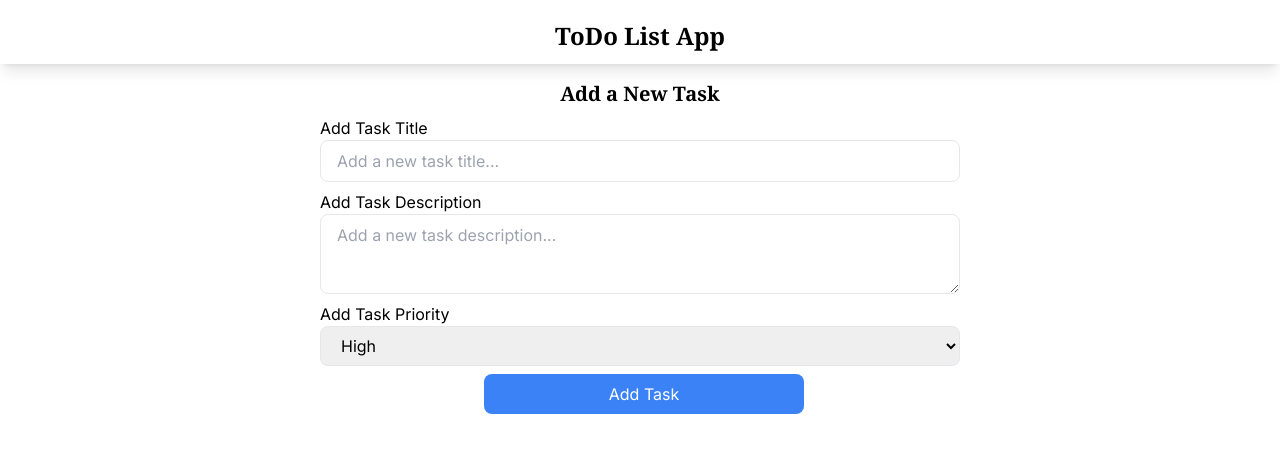
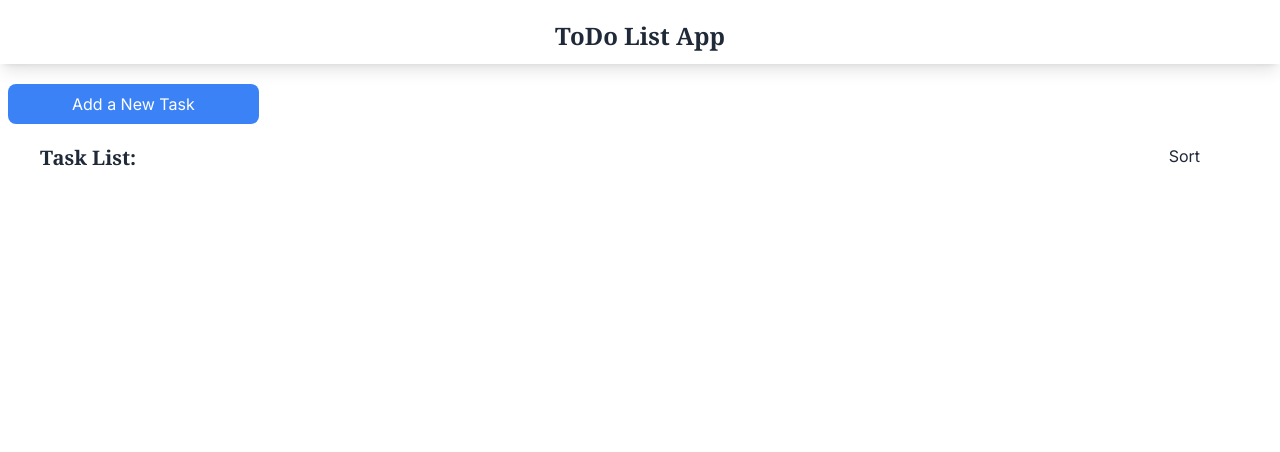
Before and after one commit to MMamunurRashid/Qtec-Jr-React-Dev, a Next.js app: page / in a window 1280 px wide. Shown: the top 452 px of the page. Built offline with nearby package versions, Linux system fonts and the light colour scheme.

Commit message:
show tasks in home

```diff
--- a/src/app/page.js
+++ b/src/app/page.js
@@ -1,25 +1,42 @@
 "use client";
-import { useState } from 'react';
+import { useState, useEffect } from 'react';
 import TaskForm from '../components/TaskForm/TaskForm';
+import Task from '../components/Task/Task';
 
 export default function Home() {
   const [tasks, setTasks] = useState([]);
+
+  useEffect(() => {
+    const storedTasks = JSON.parse(localStorage.getItem('tasks')) || [];
+    setTasks(storedTasks);
+  }, []);
 
   // add new task
   const addTask = (newTask) => {
     const existingTasks = JSON.parse(localStorage.getItem('tasks')) || [];
     const updatedTasks = [...existingTasks, newTask];
     localStorage.setItem('tasks', JSON.stringify(updatedTasks));
-
-    setTasks([...tasks, newTask]);
+    setTasks(updatedTasks);
   };
 
   return (
-    <div>
+    <div className='max-w-[1440px] mx-auto'>
       <h1 className="text-2xl font-serif font-bold text-center pt-5 pb-3 shadow-lg">ToDo List App</h1>
       {/* TaskForm  */}
       <TaskForm onAddTask={addTask} />
 
+      {/* Task Cards */}
+      <div className="flex justify-between ml-3 mr-5 md:ml-10 md:mr-20">
+        <h1 className="text-xl font-serif  font-bold">Task List: </h1>
+        <div>
+            <p>Sort</p>
+        </div>
+        </div>
+      <div className="grid grid-cols-1 md:grid-cols-2 lg:grid-cols-3 gap-4 mx-4 md:mx-10">
+        {tasks.map((task) => (
+          <Task key={task.id} task={task} />
+        ))}
+      </div>
     </div>
   );
 }
--- /dev/null
+++ b/src/components/Task/Task.js
@@ -0,0 +1,36 @@
+const Task = ({ task }) => {
+  return (
+    <div>
+      <div
+        className={`shadow-lg rounded-lg p-4 mb-4
+  ${
+    task.completed
+      ? "bg-green-200"
+      : task.priority === "high"
+      ? "bg-red-100"
+      : task.priority === "medium"
+      ? "bg-yellow-50"
+      : "bg-cyan-100"
+  }`}
+      >
+        <h2 className="text-xl font-semibold mb-2">{task.title}</h2>
+        <p className="text-gray-600 mb-2">{task.description}</p>
+        <p className="text-gray-500 mb-2">Priority: {task.priority}</p>
+        <p className="text-gray-500 mb-2">Due Date: {task.dueDate}</p>
+        <div className="flex justify-between items-center">
+          <button className="bg-blue-500 text-white px-4 py-2 rounded-lg">
+            Edit
+          </button>
+          <button className="bg-red-500 text-white px-4 py-2 rounded-lg">
+            Delete
+          </button>
+          <button className="px-4 py-2 rounded-lg text-white bg-green-500">
+            Mark Complete
+          </button>
+        </div>
+      </div>
+    </div>
+  );
+};
+
+export default Task;
--- a/src/components/TaskForm/TaskForm.js
+++ b/src/components/TaskForm/TaskForm.js
@@ -1,43 +1,58 @@
-import { useState } from 'react';
+import { useState } from "react";
 
 const TaskForm = ({ onAddTask }) => {
-
   const handleSubmit = (e) => {
     e.preventDefault();
     const title = e.target.title.value;
     const description = e.target.description.value;
     const priority = e.target.priority.value;
+    const dueDate = e.target.dueDate.value;
 
     const options = {
-        timeZone: 'Asia/Dhaka',
-        day: 'numeric',
-        month: 'long',
-        year: 'numeric',
-        hour: 'numeric',
-        minute: 'numeric',
-        second: 'numeric',
+      timeZone: "Asia/Dhaka",
+      day: "numeric",
+      month: "long",
+      year: "numeric",
+      hour: "numeric",
+      minute: "numeric",
+      second: "numeric",
     };
-      const bangladeshiDateTime = new Date().toLocaleString('en-US', options);
-
-
+    const bangladeshiDateTime = new Date().toLocaleString("en-US", options);
 
     const newTask = {
       id: Math.floor(Math.random() * 1000),
       date: bangladeshiDateTime,
-      title,
-      description,
-      priority,
-      completed: false
+      dueDate: dueDate,
+      title: title,
+      description: description,
+      priority: priority,
+      completed: false,
     };
 
+    onAddTask(newTask);
+     document.getElementById("add-task-modal").close()
+    // e.target.reset();
 
-    onAddTask(newTask);
-
-    e.target.reset();
   };
 
   return (
-    <form onSubmit={handleSubmit} className="my-4 flex flex-col w-1/2 mx-auto">
+    <div className="">
+
+      <button
+        onClick={() => document.getElementById("add-task-modal").showModal()}
+        className="ml-2 mt-5 mb-5 mx-auto bg-blue-500 text-white py-2 px-16 rounded-lg "
+      >
+        Add a New Task
+      </button>
+
+      {/* Open the modal using document.getElementById('ID').showModal() method */}
+      <dialog id="add-task-modal" className="modal modal-bottom sm:modal-middle">
+        <div className="modal-box">
+          <div>
+            <form
+              onSubmit={handleSubmit}
+              className="my-4 flex flex-col w-full mx-auto"
+            >
               <h1 className="text-xl text-center mb-2 font-serif font-semibold">
                 Add a New Task
               </h1>
@@ -70,6 +85,13 @@ const TaskForm = ({ onAddTask }) => {
                 <option value="low">Low</option>
               </select>
 
+              <label>Add Due Date</label>
+              <input
+                type="date"
+                name="dueDate"
+                className="border border-gray-200 px-4 py-2 mb-2 rounded-lg w-full"
+              />
+
               <div className="flex justify-center">
                 <button
                   type="submit"
@@ -79,6 +101,16 @@ const TaskForm = ({ onAddTask }) => {
                 </button>
               </div>
             </form>
+          </div>
+          <div className="modal-action">
+            <form method="dialog">
+              {/* if there is a button in form, it will close the modal */}
+              <button className="btn">Close</button>
+            </form>
+          </div>
+        </div>
+      </dialog>
+    </div>
   );
 };
 
--- a/tailwind.config.js
+++ b/tailwind.config.js
@@ -8,5 +8,9 @@ module.exports = {
   theme: {
 
   },
-  plugins: [],
+  daisyui: {
+    themes: ["light"],
+  },
+
+  plugins: [require("daisyui")],
 };
```
Also changed, not shown: package.json (+6 -5 lines), 1 other file (tests, documents, lock files or other folders). Lines whose indentation alone changed are shown as unchanged.
